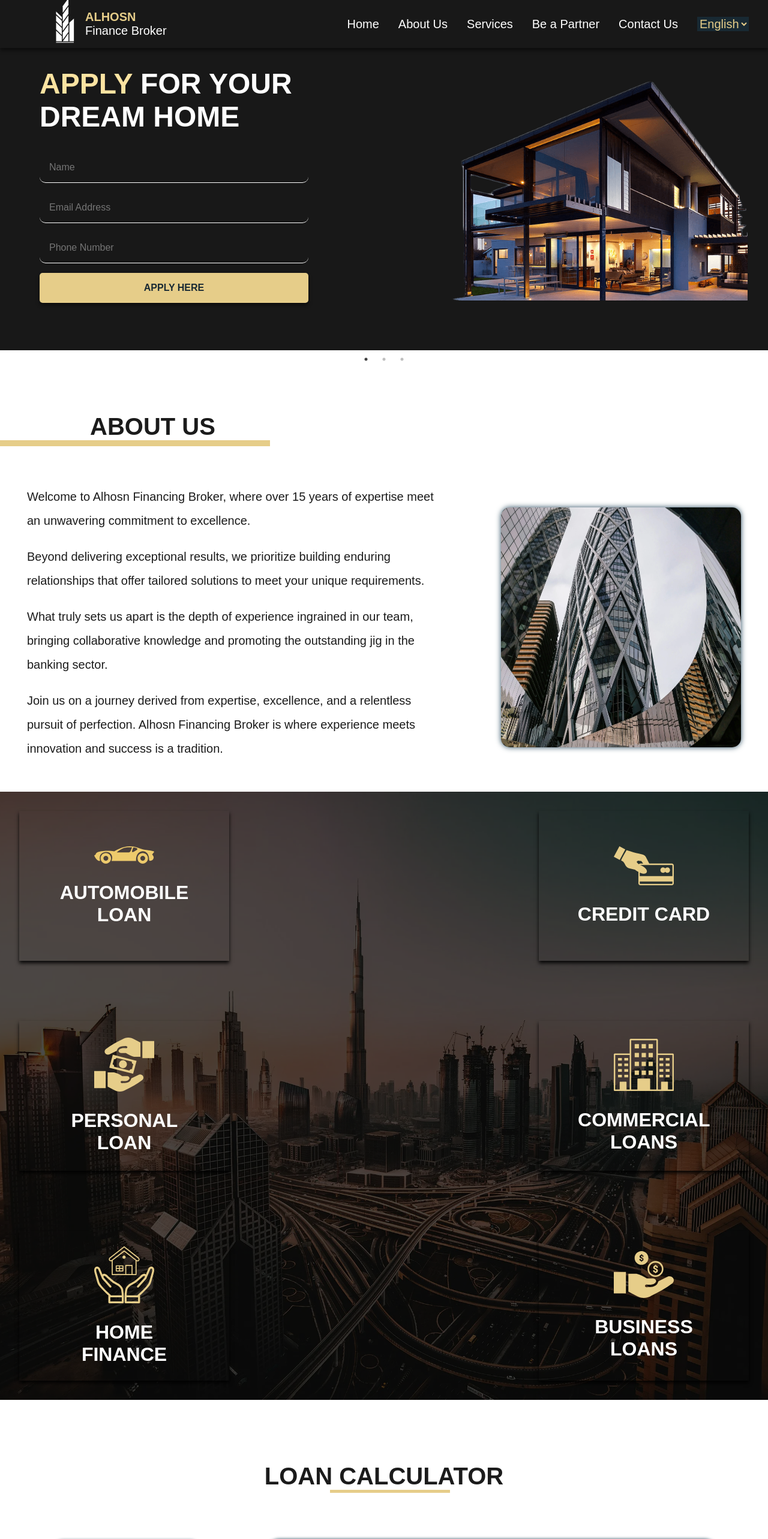
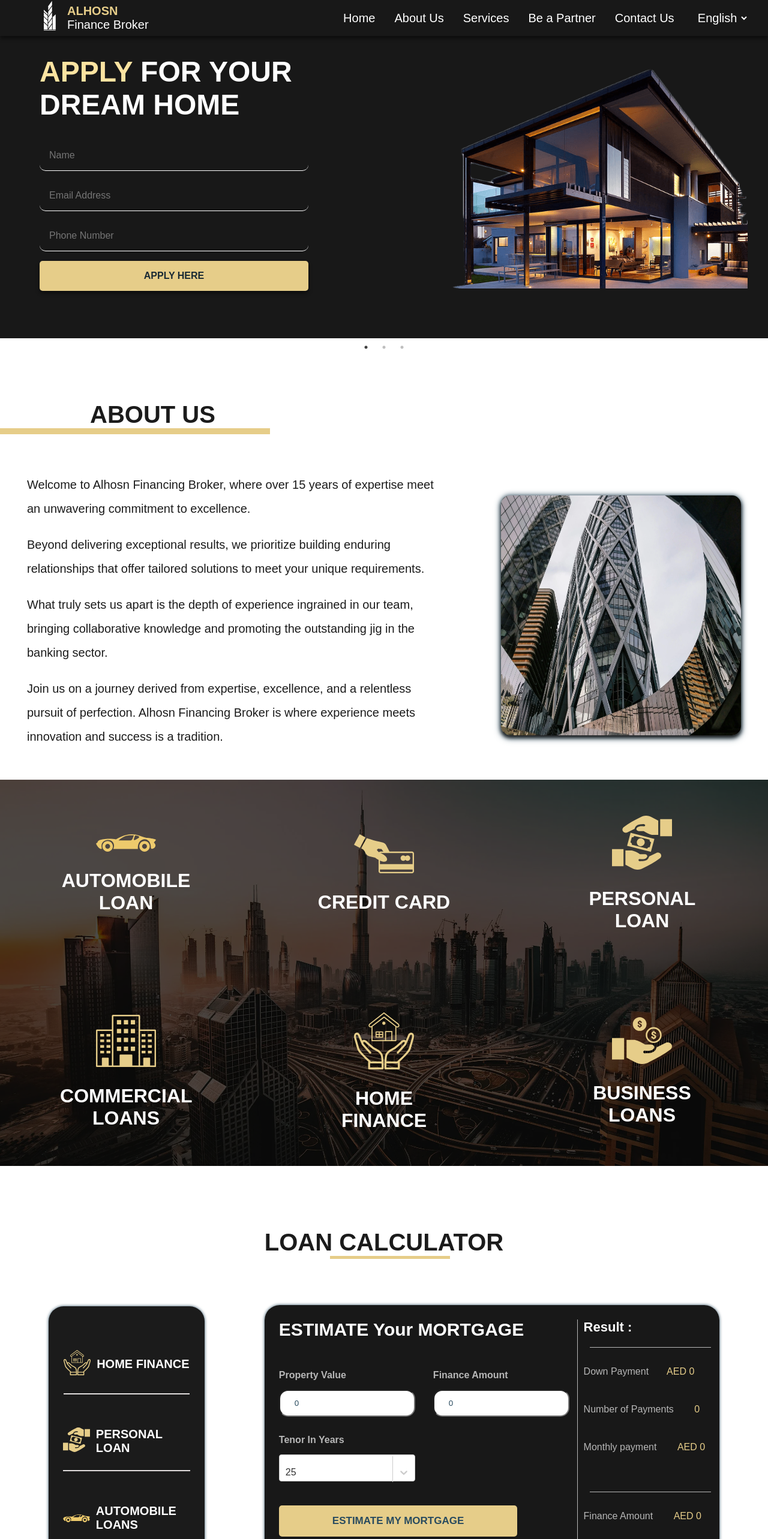
Before and after one commit to nevengh/ReactFirst, a React (Vite) app: page / in a window 1280 px wide. Shown: the top 2566 px of the page at 60% size. Built offline with nearby package versions, Linux system fonts and the light colour scheme.

Commit message:
edite some color

```diff
--- a/src/components/LoanCalc/LoanCalc.css
+++ b/src/components/LoanCalc/LoanCalc.css
@@ -36,26 +36,17 @@
   height: 527px;
   /* padding: 48px 24px; */
   /* background-color: var(--dark-blue); */
-  background-color: rgba(0, 0, 0, 0.905);
-  background-image: url(../../assets/images/david-east-6psstU2DLKs-unsplash.webp);
-  background-position: center;
-  background-size: cover;
+  background-color: #1b1b1b;
+
   border: none;
   border-radius: 25px;
   box-shadow: 0px 0px 5px var(--dark-blue);
-  position: relative;
-}
-.LoanCalc_links_box::before{
-  content: '';
-  position: absolute;
-  width: 100%;
-  height: 100%;
-  background-color: rgba(0,0,0,.7);
-  border-radius: 25px;
+
 }
 
+
 .LoanCalc_links_box .LoanCalc_links {
-  position: absolute;
+  /* position: absolute; */
   padding: 48px 24px;
   z-index: 8;
   display: flex;
@@ -292,13 +283,10 @@
     height: 527px;
     /* padding: 48px 24px; */
     /* background-color: var(--dark-blue); */
-    background-color: rgba(0, 0, 0, 0.905);
-    background-image: url(../../assets/images/david-east-6psstU2DLKs-unsplash.webp);
-    background-position: center;
-    background-size: cover;
-    border: none;
+    background-color: #1b1b1b;
+
     border-radius: 25px;
-    box-shadow: 0px 0px 5px var(--dark-blue);
+    box-shadow: 0px 0px 5px #1b1b1b;
     position: relative;
   }
   .LoanCalc_content_box {
@@ -307,10 +295,10 @@
   }
   .LoanCalc_content_box-right{
     display: flex;
-    justify-content: center;
+    justify-content: start;
     align-items: center;
     flex-wrap: wrap;
-    gap: 100px;
+    gap: 80px;
 
   }
 }
--- a/src/components/LoanCalc/LoanCalc.jsx
+++ b/src/components/LoanCalc/LoanCalc.jsx
@@ -1,7 +1,7 @@
 import "./LoanCalc.css";
-import Home from "../../assets/images/mortgage-svgrepo-com.svg";
-import Money from "../../assets/images/dollar-finance-money-20-svgrepo-com.svg";
-import Car from "../../assets/images/mobile-dollar-svgrepo-com.svg";
+import Home from "../../assets/images/home-care-icon.svg";
+import automobile from "../../assets/images/sports-car-icon.svg";
+import personal from "../../assets/images/sponsorship-icon.svg";
 import Select from "react-select";
 import { useState } from "react";
 import translations from "../../translations.json";
@@ -226,13 +226,13 @@ const LoanCalc = ({ language }) => {
             </a>
             <a href="#" onClick={(e) => { e.preventDefault(); setSelectedLoanType("personal"); }}>
               <span>
-                <img src={Money} alt="Personal Loan" />
+                <img src={personal} alt="Personal Loan" />
               </span>
               {translations[language].personalLoan}
             </a>
             <a href="#" onClick={(e) => { e.preventDefault(); setSelectedLoanType("automobile"); }}>
               <span>
-                <img src={Car} alt="Automobile Loan" />
+                <img src={automobile} alt="Automobile Loan" />
               </span>
               {translations[language].automobileLoans}
             </a>
--- a/src/components/NavBar/NavBar.css
+++ b/src/components/NavBar/NavBar.css
@@ -8,17 +8,17 @@
     display: flex;
     justify-content: space-between;
     align-items: center;
-    padding: 2rem;
+    padding: 0 2rem;
     background-color: rgba(0, 0, 0, 0.905);
     color: white;
-    height: 80px;
+    height: 60px;
     box-shadow: 0 4px 6px rgba(0, 0, 0, 0.493);
   }
 
 
 
   .navbar-logo img{
-    width: 150px;
+    width: 100px;
   }
   .navbar-logo{
     display: flex;
@@ -31,7 +31,7 @@
   }
   .navbar-logo p {
     font-size: 20px;
-    margin-left: -40px;
+    margin-left: -20px;
     width: 140px;
 
   }
@@ -62,13 +62,16 @@
   }
   .language-selector select{
     border: none;
-    background-color: var(--primary-color);
+    background-color: transparent;
     font-family: var(--Montserrat-family);
-    color: var(--dark-yellow);
-
+    color: white;
+    padding: 0.2rem;
     font-size: 20px;
   }
+  .language-selector select option{
+    background-color: #1b1b1b;
 
+  }
   @media (max-width: 768px) {
     .navbar-toggle {
       display: block;
@@ -90,7 +93,7 @@
       position: absolute;
       width: 40%;
       height: 80vh;
-      margin: auto;
+      margin: 0 auto;
       top: 100%;
       right: 0;
       /* background-color: var(--primary-color); */
--- a/src/components/Slider/Slider.css
+++ b/src/components/Slider/Slider.css
@@ -86,6 +86,7 @@
   }
 
 
+
   @media(max-width:767px){
     .form-container {
       width: 100%;
@@ -96,6 +97,10 @@
       width: 350px;
       height: auto;
     }
+    .slide-img-2{
+      margin-top: 40px;
+    }
+
     .slide-con{
       display: flex !important;
       justify-content: center !important;
--- a/src/components/Slider/Slider.jsx
+++ b/src/components/Slider/Slider.jsx
@@ -41,7 +41,7 @@ const SliderComponent = ({language}) => {
               </form>
             </div>
             <div className="slide-img">
-              <img src={slide.img} alt={translations[language].sliderImg} />
+              <img src={slide.img} alt={translations[language].sliderImg} className={`slide-img-${index + 1}`} />
             </div>
           </div>
         ))}
--- a/src/pages/About Us/AboutUs.css
+++ b/src/pages/About Us/AboutUs.css
@@ -41,8 +41,7 @@
 .about-content .about-img img{
     width: 400px;
     height: 400px;
-    /* box-shadow: 0 4px 6px rgba(216, 92, 21, 0.834); */
-    /* clip-path: polygon(55% 0, 100% 30%, 100% 70%, 35% 100%, 0 75%, 0 25%); */
+    box-shadow: 0 4px 6px #1b1b1b;
     object-fit: cover;
     border-radius: 15px;
 
@@ -51,8 +50,8 @@
 
 @media (max-width:767px){
     .about-content .about-img img {
-        width: 100%;
-        height: 100%;
+        width: 350px;
+        height: 350px;
         box-shadow: 0 4px 6px #1b1b1b;
         /* clip-path: polygon(35% 0, 100% 30%, 100% 70%, 35% 100%, 0 75%, 0 25%); */
         object-fit: cover;
@@ -66,5 +65,7 @@
         line-height: 40px;
         color: #1b1b1b;
         margin-bottom: 20px;
+        margin: 0 auto;
+        text-align: center;
       }
 }
--- a/src/pages/Contact/Contact.css
+++ b/src/pages/Contact/Contact.css
@@ -3,7 +3,7 @@
 
 }
 .map-container iframe{
-    clip-path: polygon(35% 0, 100% 30%, 100% 70%, 55% 100%, 0 75%, 0 25%);
+    /* clip-path: polygon(35% 0, 100% 30%, 100% 70%, 55% 100%, 0 75%, 0 25%); */
     border-radius: 30px;
     filter: drop-shadow(0px 0px 5px #1b1b1b);
 
@@ -49,14 +49,14 @@
     font-family: var(--Montserrat-family);
     color: #fff;
     margin-bottom: 20px;
-    /* text-align: center; */
+    text-align: center;
 }
 .contact-form form {
     display: flex;
     flex-direction: column;
     gap: 1rem;
     width: 70%;
-    /* margin : 0 auto; */
+    margin : 0 auto;
   }
 
   .contact-form input {
@@ -104,6 +104,9 @@
     }
   }
   @media (max-width:420px){
+    .contact-form h1{
+      font-size: 20px;
+    }
 
       .map-container iframe{
         width: 350px;
--- a/src/pages/Partner/Partner.css
+++ b/src/pages/Partner/Partner.css
@@ -41,20 +41,24 @@
 
 
 @media (max-width:767px){
+    .partner-content{
+        gap: 30px;
+    }
     .partner-text p {
         font-size: 20px;
         font-family: var(--Montserrat-family);
         font-weight: var(--normal-weight);
-        width: 80%;
+        width: 100%;
         line-height: 40px;
-        color: var(--dark-blue);
+        color: #1b1b1b;
         margin-bottom: 20px;
+        text-align: center;
+        margin: 0 auto;
       }
       .partner-image img {
         width: 350px;
         height: 350px;
-        box-shadow: 0 4px 6px rgba(216, 92, 21, 0.834);
-        /* clip-path: polygon(35% 0, 100% 30%, 100% 70%, 35% 100%, 0 75%, 0 25%); */
+        box-shadow: 0 4px 6px #1b1b1b;
         object-fit: cover;
         border-radius: 15px;
       }
@@ -64,7 +68,7 @@
         font-weight: var(--bold-weight);
         text-align: left;
         margin-bottom: 2rem;
-        color: var(--dark-blue);
+        color: #1b1b1b;
         border-bottom: 10px solid var(--dark-yellow);
         width: 300px;
         padding-left: 100px;
--- a/src/pages/ServicesPage/ServicesPage.css
+++ b/src/pages/ServicesPage/ServicesPage.css
@@ -22,10 +22,10 @@
   position: relative;
   z-index: 88;
   display: flex;
-  justify-content: space-between;
+  justify-content: center;
   align-items: center;
   flex-wrap: wrap;
-  gap: 100px;
+  gap: 80px;
 }
 .card_container .card {
   width: 350px;
@@ -34,7 +34,7 @@
   flex-direction: column;
   justify-content: center;
   align-items: center;
-  box-shadow: 0 4px 6px rgba(0, 0, 0, 0.893);
+  /* box-shadow: 0 4px 6px rgba(0, 0, 0, 0.893); */
   padding: 2rem;
   gap: 30px;
 }
```
